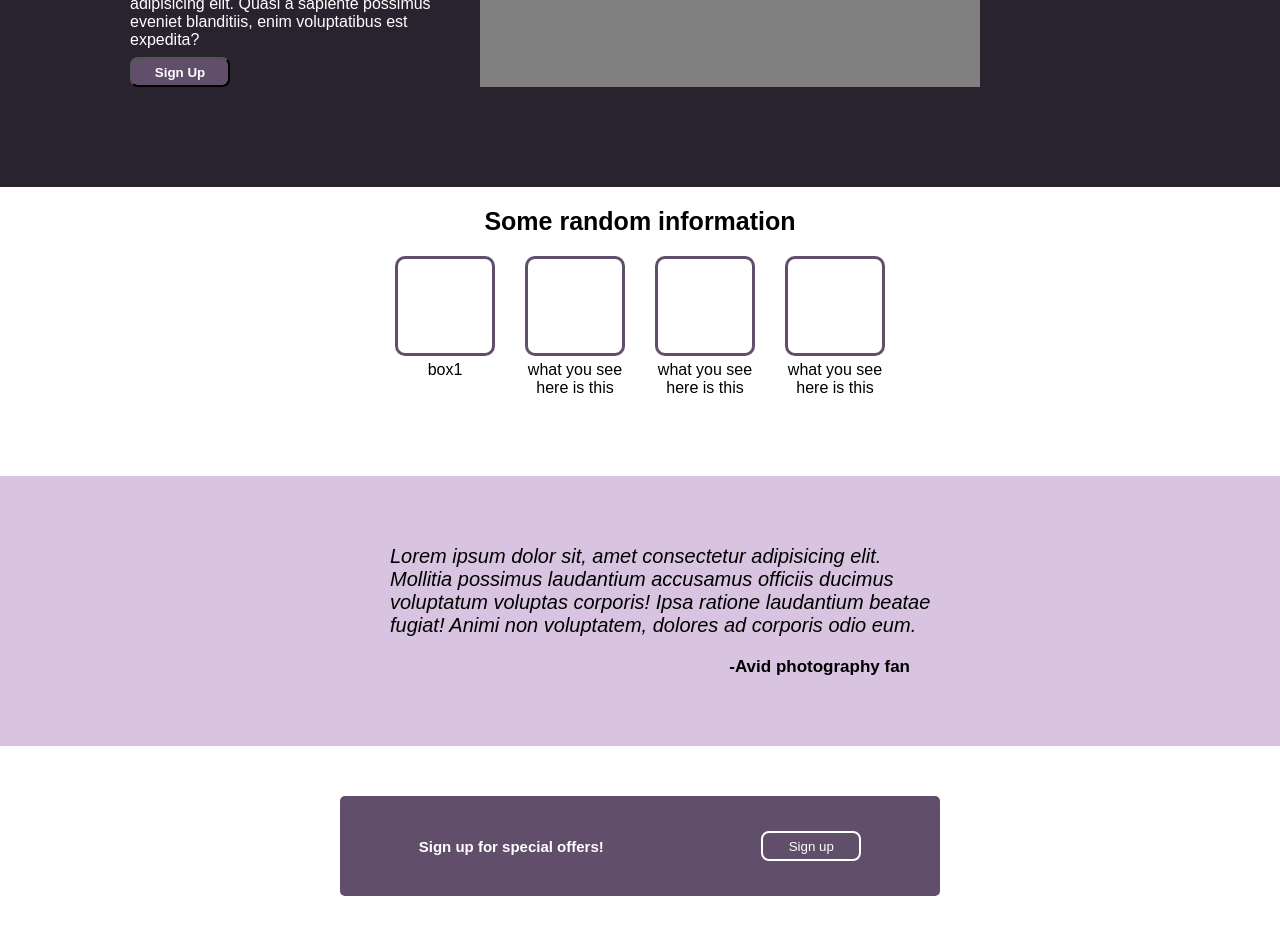
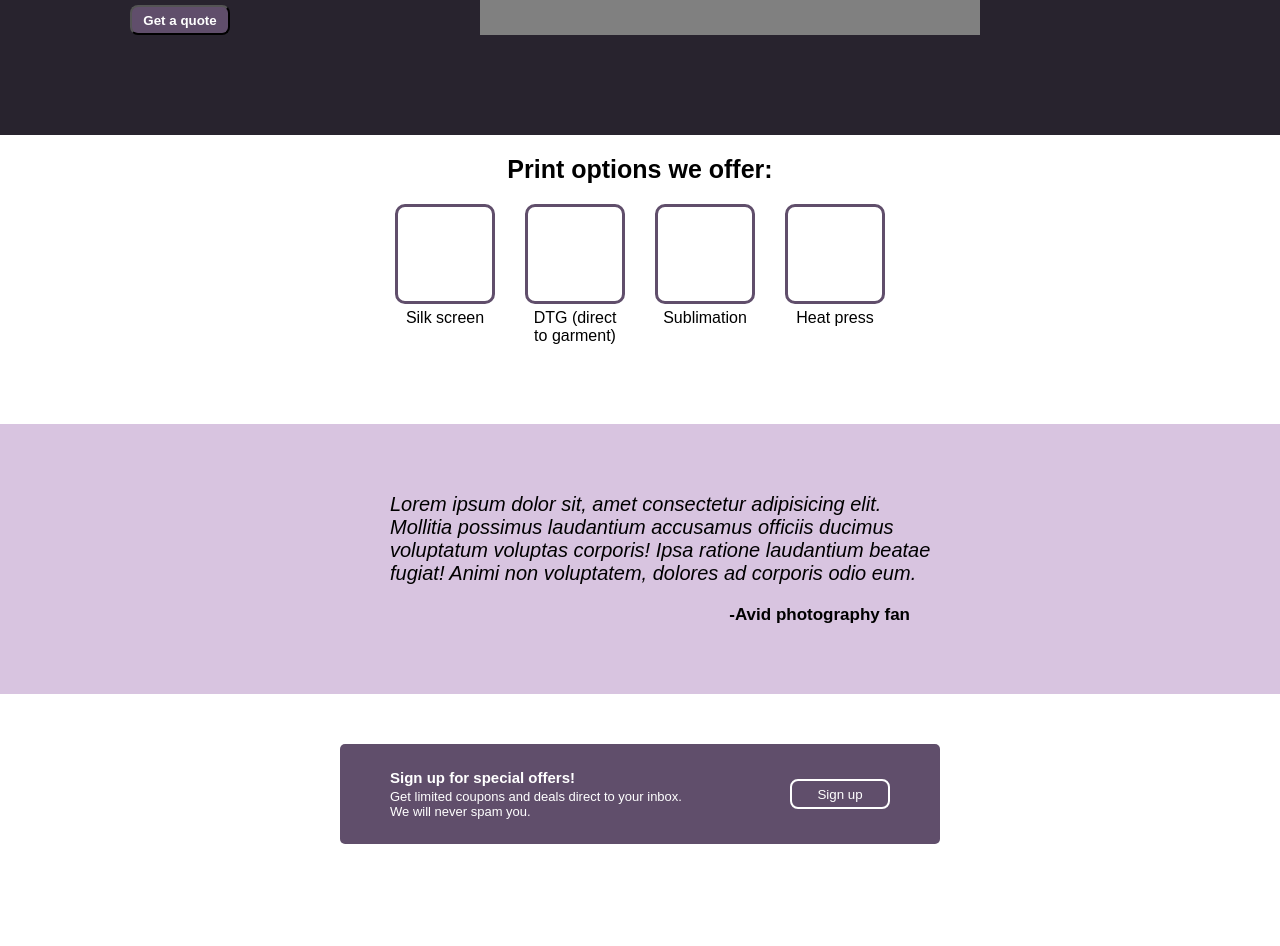
Before and after one commit to ItsWakana/FlexImaging, a plain HTML site: page index.html in a window 1280 px wide. Shown: the part 196-1142 px from the top of the page. After the commit the page ends 1090 px from the top, so only its background shows below. Drawn offline with Linux system fonts and the light colour scheme.

Commit message:
Fix sign up box
I had some issues with getting the subtext to appear below the main offers heading. It turns out i just needed to put the text and heading inside its own div to seperate it from the main contents of the container.

```diff
--- a/index.html
+++ b/index.html
@@ -4,46 +4,46 @@
     <meta charset="UTF-8">
     <meta http-equiv="X-UA-Compatible" content="IE=edge">
     <meta name="viewport" content="width=device-width, initial-scale=1.0">
-    <title>Flex Imaging</title>
+    <title>Flex Printing</title>
     <link rel="stylesheet" href="style.css">
 </head>
 <body>
     <div class="top-section">
         <header>
-            <div class="logo">Flex Imaging</div>
+            <div class="logo">Flex Printing</div>
             <ul class="links">
                 <li>Home</li>
-                <li>Gallery</li>
+                <li>Printing</li>
                 <li>About</li>
                 <li>Contact</li>
             </ul>
         </header>
         <div class="content1">
             <div class="sign-up">
-                <div class="heading">This website is awesome</div>
-                <div class="subheading">Lorem ipsum, dolor sit amet consectetur adipisicing elit. Quasi a sapiente possimus eveniet blanditiis, enim voluptatibus est expedita?</div>
-                <button class="button1">Sign Up</button>
+                <div class="heading">Your reliable printers.</div>
+                <div class="subheading">With decades of experience in garment printing and processing, we can produce quality to fill every expectation.</div>
+                <button class="button1">Get a quote</button>
             </div>
             <div class ="img-main">Placeholder for img</div>
         </div>
     </div>
-    <div class="heading2">Some random information</div>
+    <div class="heading2">Print options we offer:</div>
     <div class="flex-container">
             <div class="container">
                 <div class="box"></div>
-                <div class="text">box1</div>
+                <div class="text">Silk screen</div>
             </div>
             <div class="container">
                 <div class="box"></div>
-                <div class="text">what you see here is this</div>
+                <div class="text">DTG (direct to garment)</div>
             </div>
             <div class="container">
                 <div class="box"></div>
-                <div class="text">what you see here is this</div>
+                <div class="text">Sublimation</div>
             </div>
             <div class="container">
                 <div class="box"></div>
-                <div class="text">what you see here is this</div>
+                <div class="text">Heat press</div>
             </div>
     </div>
     <div class="container-block">
@@ -54,7 +54,10 @@
     </div>
     <div class="action-container">
         <div class="action">
-            <div class="time">Sign up for special offers!</div>
+            <div class="special-offers">
+                <div class="sign-up-head">Sign up for special offers!</div>
+                <div class="sign-up-subhead">Get limited coupons and deals direct to your inbox. We will never spam you.</div>
+            </div>
             <button class ="button2">Sign up</button>
         </div>
     </div>
--- a/style.css
+++ b/style.css
@@ -132,12 +132,21 @@ header {
     box-sizing: border-box;
 }
 
-.time {
+.sign-up-head {
     font-size: 15px;
     font-weight: 900;
     color:white;
+    margin-bottom: 3px;
 }
 
+.sign-up-subhead {
+    font-size: 13px;
+    color:white;
+}
+
+.special-offers {
+    width:300px;
+}
 .button1 {
     width:100px;
     height:30px;
```
